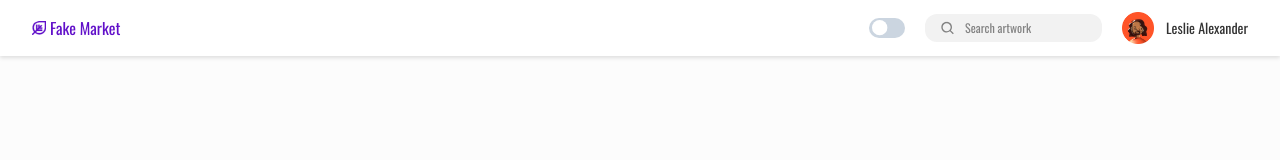
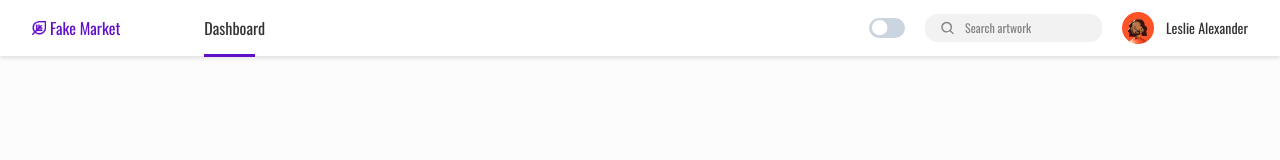
Before and after one commit to joaotanaca/NFT-marketplace, a Next.js app: page / in a window 1280 px wide. Shown: the top 160 px of the page. Built offline with nearby package versions, Linux system fonts and the light colour scheme.

Commit message:
💄 🍱 add dashboard button

```diff
--- a/src/components/molecules/Navbar/index.tsx
+++ b/src/components/molecules/Navbar/index.tsx
@@ -15,8 +15,7 @@ const Navbar: React.FC = () => {
     const toogleValue = useMemo(() => theme === "dark", [theme]);
     return (
         <Container>
-            <div>
-                <div className="flex items-center gap-1">
+            <div className="flex items-center gap-1 h-full">
                 <Icon
                     name="leaf"
                     color={
@@ -32,7 +31,13 @@ const Navbar: React.FC = () => {
                 >
                     Fake Market
                 </Text>
-                </div>
+                <Text
+                    className="flex items-center font-medium text-base ml-20 h-full relative menu-item active"
+                    color="lightText"
+
+                >
+                    Dashboard
+                </Text>
             </div>
             <div className="flex items-center gap-5">
                 <Toogle onClick={handleTheme} value={toogleValue} />
--- a/src/components/molecules/Navbar/styles.ts
+++ b/src/components/molecules/Navbar/styles.ts
@@ -5,4 +5,17 @@ export const Container = styled.nav.attrs({
 })`
     background-color: ${({ theme }) => theme.navbar};
     box-shadow: 0px 2px 4px rgba(0, 0, 0, 0.12);
+    .menu-item {
+        &.active {
+            &:after {
+                content: "";
+                position: absolute;
+                width: 83%;
+                height: 3px;
+                background-color: ${({ theme }) => theme.purple};
+                bottom: -70%;
+                left: 0;
+            }
+        }
+    }
 `;
```
Lines whose indentation alone changed are shown as unchanged.
